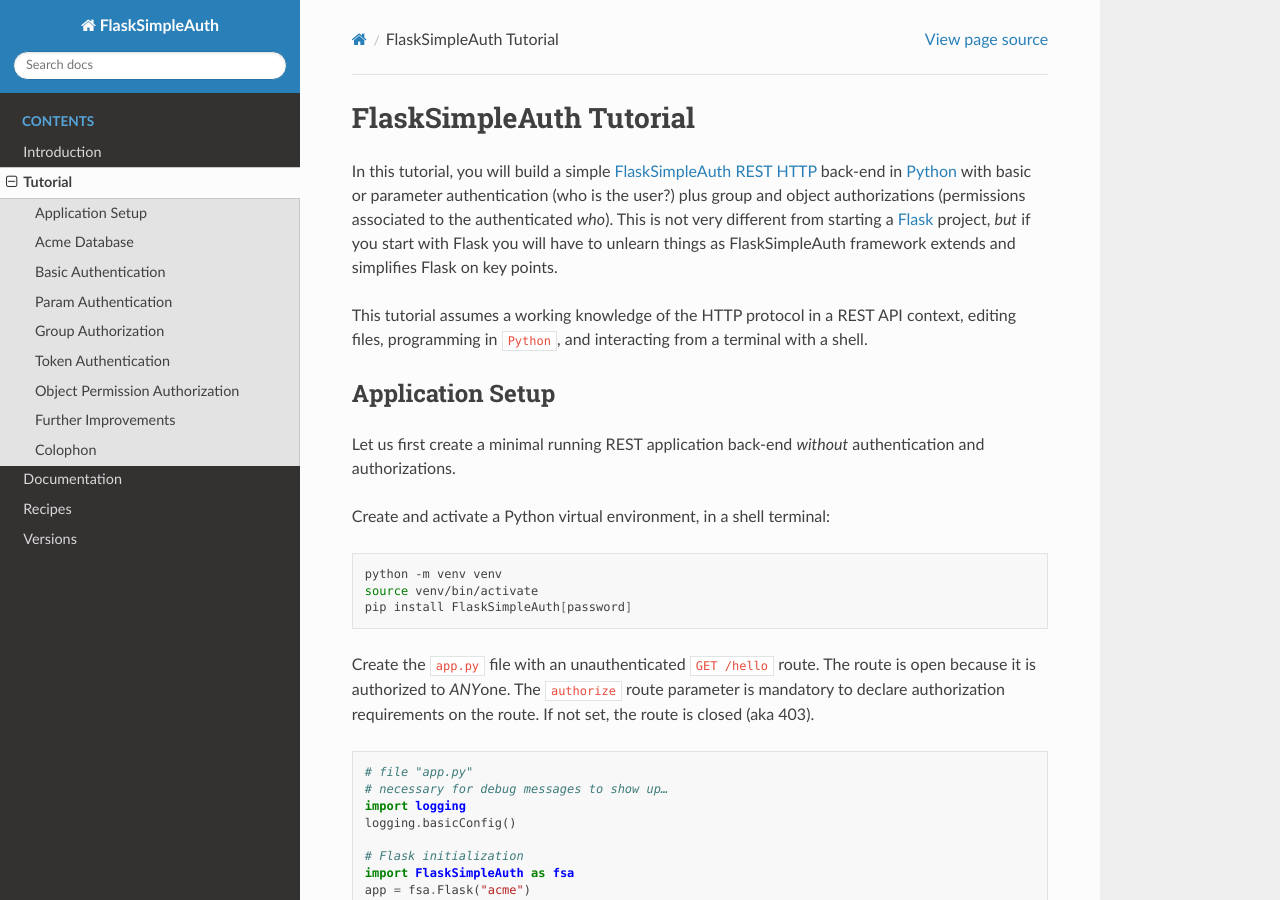
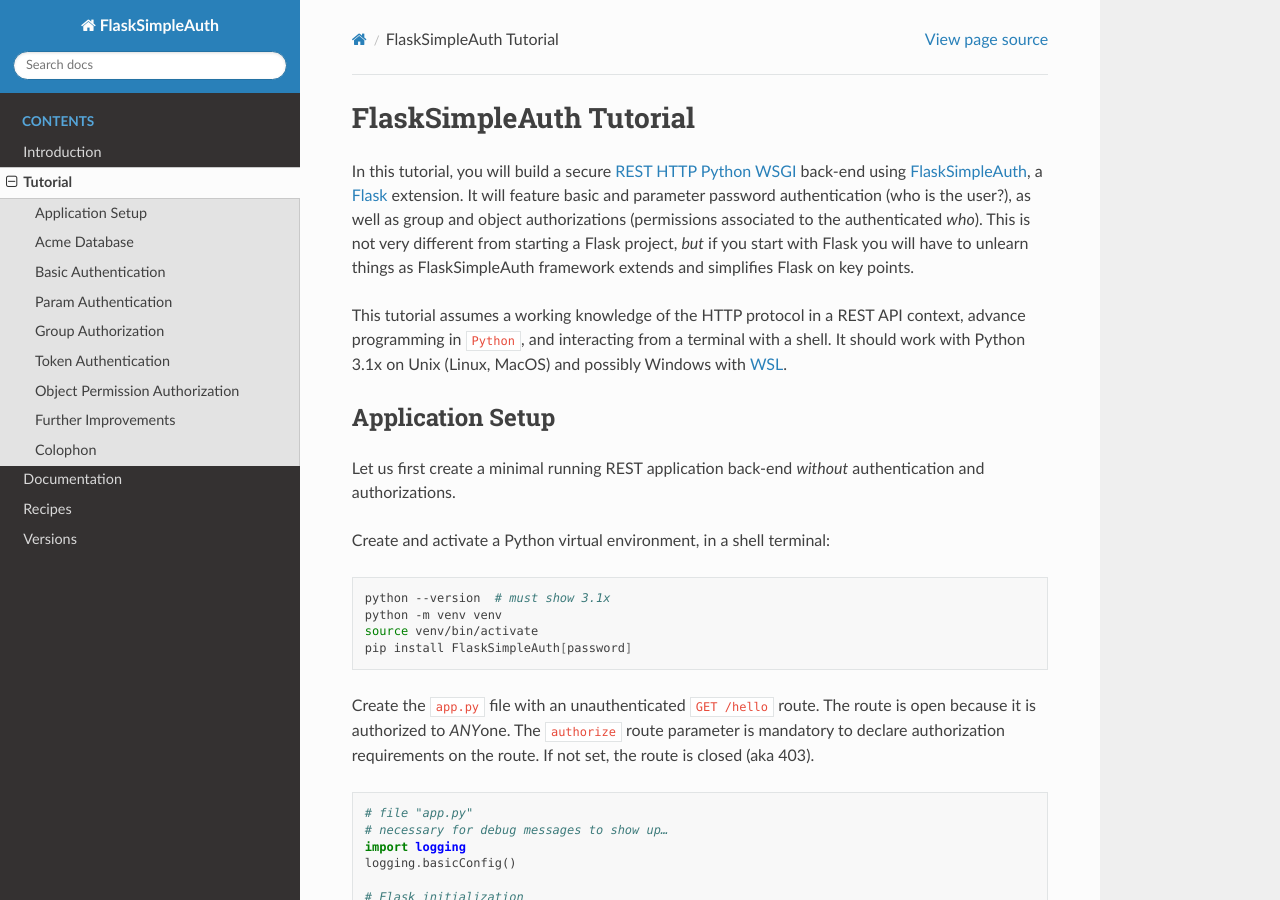
Before and after one commit to zx80/flask-simple-auth, a Sphinx documentation site: the page built from docs/TUTORIAL.md, in a window 1280 px wide and 900 px high. Built offline with Sphinx 7.4.7 and the Read the Docs theme 2.0.0, drawn with Linux system fonts in a browser that asks for light colours; pages that are not in the unit, such as notebooks, are missing from menus.

Commit message:
improve tuto intro and prerequisite checks

````diff
--- a/docs/TUTORIAL.md
+++ b/docs/TUTORIAL.md
@@ -1,20 +1,25 @@
 # FlaskSimpleAuth Tutorial
 
-In this tutorial, you will build a simple
-[FlaskSimpleAuth](https://pypi.org/project/flasksimpleauth)
+In this tutorial, you will build a secure
 [REST](https://en.wikipedia.org/wiki/REST)
 [HTTP](https://en.wikipedia.org/wiki/HTTP)
-back-end in [Python](https://python.org/)
-with basic or parameter authentication (who is the user?) plus group and object
-authorizations (permissions associated to the authenticated *who*).
-This is not very different from starting a
-[Flask](https://flask.palletsprojects.com/) project, *but* if you start
+[Python](https://python.org/)
+[WSGI](https://en.wikipedia.org/wiki/Web_Server_Gateway_Interface)
+back-end using
+[FlaskSimpleAuth](https://pypi.org/project/flasksimpleauth), a
+[Flask](https://flask.palletsprojects.com/) extension.
+It will feature basic and parameter password authentication (who is the user?),
+as well as group and object authorizations (permissions associated to the
+authenticated *who*).
+This is not very different from starting a Flask project, *but* if you start
 with Flask you will have to unlearn things as FlaskSimpleAuth framework extends
 and simplifies Flask on key points.
 
 This tutorial assumes a working knowledge of the HTTP protocol in a REST
-API context, editing files, programming in `Python`, and interacting from a
-terminal with a shell.
+API context, advance programming in `Python`, and interacting from a terminal
+with a shell.
+It should work with Python 3.1x on Unix (Linux, MacOS) and possibly Windows with
+[WSL](https://en.wikipedia.org/wiki/Windows_Subsystem_for_Linux).
 
 ## Application Setup
 
@@ -24,6 +29,7 @@
 Create and activate a Python virtual environment, in a shell terminal:
 
 ```shell
+python --version  # must show 3.1x
 python -m venv venv
 source venv/bin/activate
 pip install FlaskSimpleAuth[password]
````
